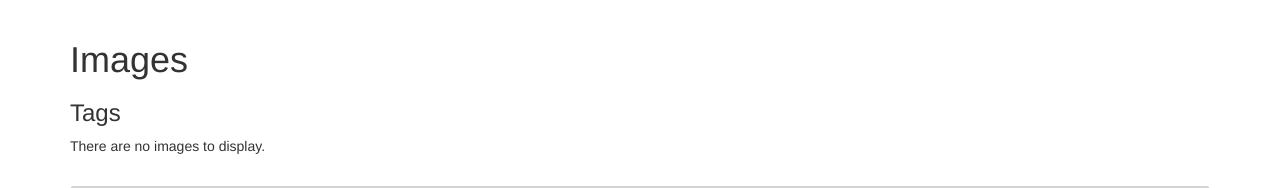
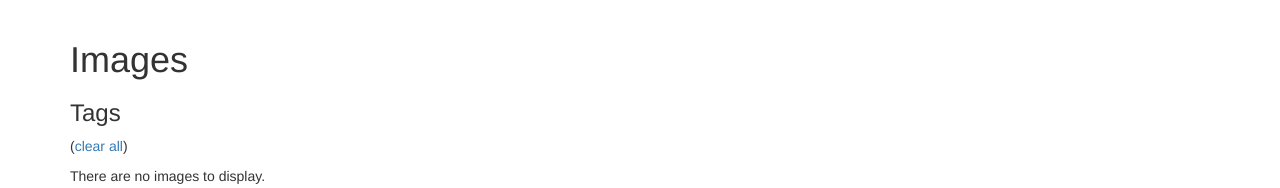
Before and after one commit to natecrow/media-sharing-site, a Django app: template mediasharingsite/templates/imageshare/images.html in a window 1280 px wide. Shown: the part 74-262 px from the top of the page. Run offline with Django 3.2, Linux system fonts and the light colour scheme; the template is opened without the code that fills it, so the values that code supplies are empty; parts of the project's set-up code (start-up, migrations or seed data) failed here and were passed over; some libraries are stand-ins or nearby versions.

Commit message:
Added 'clear tags' link and moved tags into par instead of list so tags are more free-flowing

```diff
--- a/mediasharingsite/templates/imageshare/_tags_box.html
+++ b/mediasharingsite/templates/imageshare/_tags_box.html
@@ -1,9 +1,11 @@
 <div>
   <h3>Tags</h3>
+  <p>
+    (<a href="{% url 'imageshare:images' %}?page=1">clear all</a>)
+  </p>
   {% if tags %}
-    <ul>
+    <p>
       {% for tag in tags %}
-        <li>
         {% if selected_tags %}
           <a href="{% url 'imageshare:images' %}?page=1&tags={{ selected_tags }}+{{ tag }}">
             {{tag}}
@@ -13,8 +15,7 @@
             {{tag}}
           </a>
         {% endif %}
-        </li>
       {% endfor %}
-    </ul>
+    </p>
   {% endif %}
 </div>
```
Lines whose indentation alone changed are shown as unchanged.
